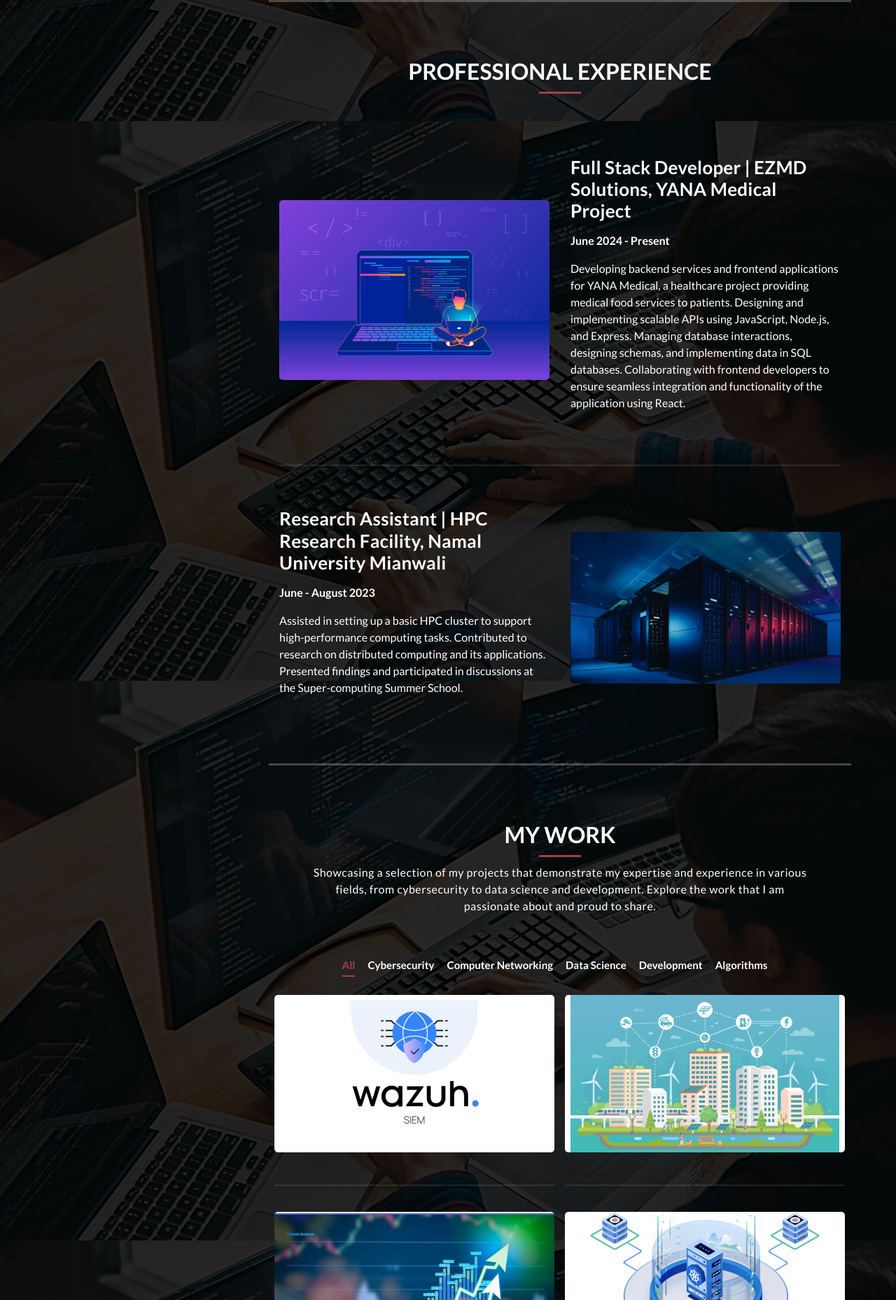
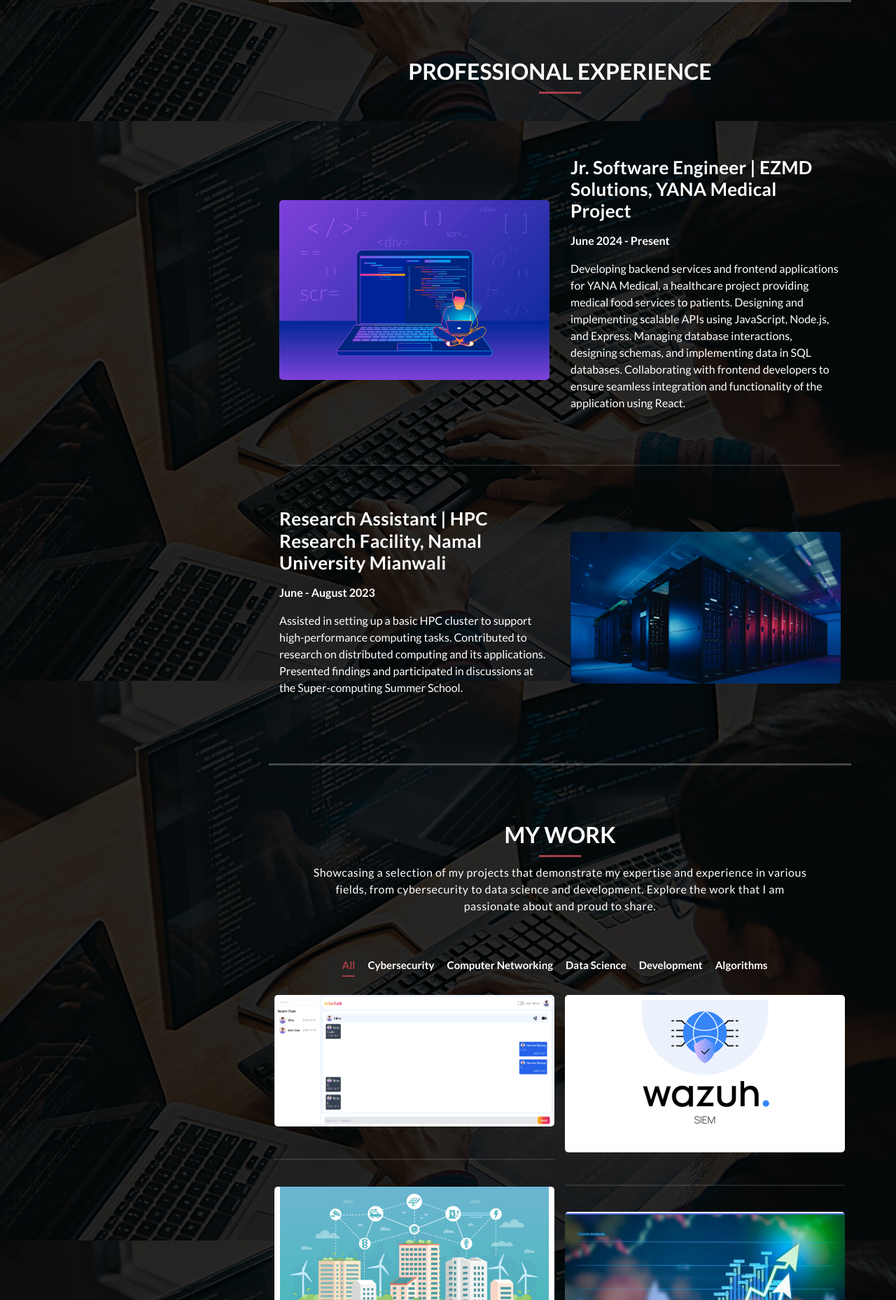
Before and after one commit to shazamch/shazamch.github.io, a plain HTML site: page index.html in a window 1280 px wide. Shown: the part 2227-4085 px from the top of the page at 70% size. Drawn offline with Linux system fonts and the light colour scheme.

Commit message:
Added a new Project

```diff
--- a/index.html
+++ b/index.html
@@ -193,7 +193,7 @@
               </div>
               <div class="col-md-6">
                 <div class="right-text">
-                  <h4>Full Stack Developer | EZMD Solutions, YANA Medical Project</h4>
+                  <h4>Jr. Software Engineer | EZMD Solutions, YANA Medical Project</h4>
                   <p><strong>June 2024 - Present</strong></p>
                   <p>
                     Developing backend services and frontend applications for YANA Medical, a healthcare project providing medical food services to patients. Designing and implementing scalable APIs using JavaScript, Node.js, and Express. Managing database interactions, designing schemas, and implementing data in SQL databases. Collaborating with frontend developers to ensure seamless integration and functionality of the application using React.
@@ -242,6 +242,17 @@
                 <label><input type="radio" data-type="algorithms" name="isotope-filter" /><span>Algorithms</span></label>
               </form>
               <div class="isotope-box">
+                <!-- Chat App -->
+                <div class="isotope-item" data-type="development">
+                  <figure class="snip1321">
+                    <img src="assets/images/chatapp.png" alt="SIEM Solution with Wazuh" />
+                    <figcaption>
+                      <a href="assets/images/chatapp.png" data-lightbox="image-1" data-title="Chatapp"><i class="fa fa-search"></i></a>
+                      <h4>Chatapp</h4>
+                      <p>Developed a real-time chat application using the MERN stack (MongoDB, Express.js, React, Node.js) and Socket.IO for real-time messaging. Implemented features like user registration, messaging, and group chats. Deployed the app on Netlify and Render.com for seamless interaction and accessibility.</p>
+                    </figcaption>
+                  </figure>
+                </div>
                 <!-- SIEM Solution with Wazuh -->
                 <div class="isotope-item" data-type="cybersecurity">
                   <figure class="snip1321">
```
Also changed, not shown: assets/images/chatapp.png (added).
